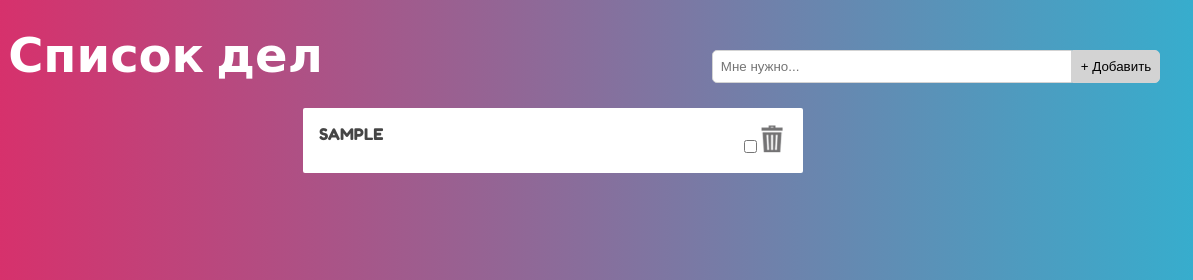
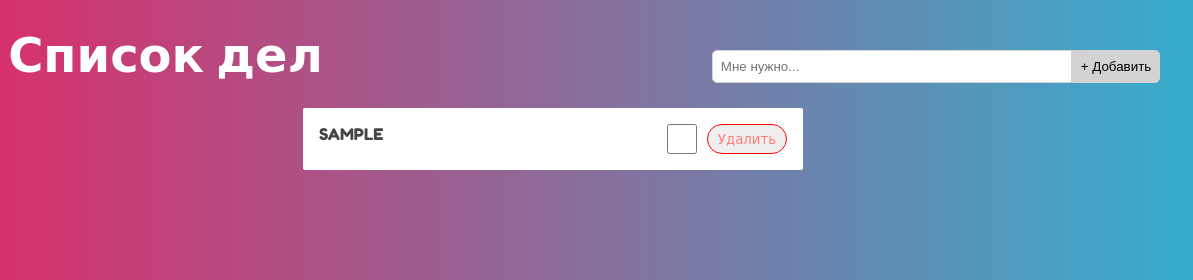
Before and after one commit to Anastttasia/To-do-list, a plain HTML site: page to-do-list.html in a window 1280 px wide. Both pictures are taken after typing "Sample" into the empty fields and a click on the button "+ Добавить". Shown: the top 280 px of the page, 87-1280 px from the left. Drawn offline with Linux system fonts and the light colour scheme.

Commit message:
button delete

```diff
--- a/style.css
+++ b/style.css
@@ -74,15 +74,6 @@
 
 }
 
-#cb1{
-    width: 30px;
-    height: 30px;
-}
-
-#cb1:focus{
-    box-shadow: 0 0 5px #100873;
-    border: 1px solid #100873;
-}
 
 .item{
     background-color: white;
--- a/to-do-list.js
+++ b/to-do-list.js
@@ -1,6 +1,5 @@
 
 //CONST
-const TRASH_BOX_ICON = 'trash1.png';
 const ITEMS_CONTAINER = document.getElementsByClassName('to-do-items')[0];
 const INPUT_LINE = document.querySelector("input");
 
@@ -21,16 +20,30 @@
     let divParent = document.createElement('div');
     let divChild = document.createElement('div');
     let checkbox = document.createElement('input');
-    let trashMark = document.createElement("img");
+    let trashMark = document.createElement('input');
 
     divParent.className = "item";
     divParent.innerHTML = '<div>'+INPUT_LINE.value+'</div>';
 
+    divChild.style.display = 'flex';
+    divChild.style.alignItems = 'center';
+
     checkbox.type = 'checkbox';
+    checkbox.style.width = '30px';
+    checkbox.style.height ='30px';
     divChild.appendChild(checkbox);
 
-    trashMark.src = TRASH_BOX_ICON;
-    trashMark.style.width = '30px';
+    trashMark.type = 'button';
+    trashMark.value = 'Удалить';
+    trashMark.style.fontFamily = 'Fredoka One, cursive';
+    trashMark.style.width = '80px';
+    trashMark.style.height ='30px';
+    trashMark.style.borderRadius = '50px'
+    trashMark.style.border = '1px solid red';
+    trashMark.style.marginLeft = '10px';
+    trashMark.style.color = '#FF7D73';
+    divChild.appendChild(trashMark);
+
     trashMark.addEventListener('click',function(){
         divParent.remove();
     })
```
